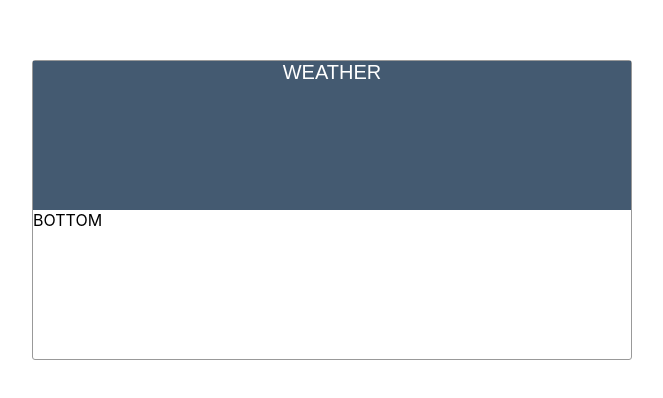
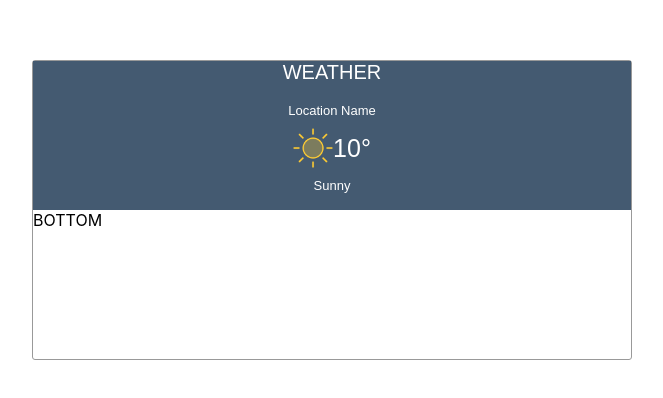
Before and after one commit to 730photo/Weather-API, a React (Create React App) app: page / in a window 1280 px wide. Shown: the part 190-588 px from the top of the page, without its empty margins (308-971 px from the left). Built offline with nearby package versions, Linux system fonts and the light colour scheme.

Commit message:
got the top icon showing

```diff
--- a/src/components/top/index.jsx
+++ b/src/components/top/index.jsx
@@ -1,6 +1,8 @@
 import React from "react";
 
 import "./style.scss";
+
+import Weather from "./weather";
 
 export default class TopSection extends React.Component {
     constructor(props)
@@ -9,8 +11,10 @@ export default class TopSection extends React.Component {
         this.state = {};
     }
     render() {
-        return <div className="top-container">
+        return ( <div className="top-container">
             <div className="title">WEATHER</div>
-        </div>;
+            <Weather />
+        </div>
+        );
     }
 }
--- a/src/components/top/style.scss
+++ b/src/components/top/style.scss
@@ -12,3 +12,49 @@
         font-size: 20px;
     }
 }
+
+.weather-container {
+    margin-top: 1.2em;
+    color: #fff;
+
+    .header {
+    display: flex;
+    flex-direction: row;
+    justify-content: center;
+    font-size: 13px;
+
+    }
+
+    .inner-container {
+        display: flex;
+        flex-direction: row;
+        justify-content: center;
+        margin: 10px 0;
+        align-items: center;
+
+        .current-weather {
+            height: fit-content;
+            font-size: 25px;
+        }
+
+        .image {
+            width: 2.5em;
+            height: 2.5em;
+
+            img {
+                width: 100%;
+                height: 100%;
+            }
+        }
+
+
+    }
+
+    .footer {
+        display: flex;
+        flex-direction: row;
+        justify-content: center;
+        font-size: 13px;
+
+    }
+}
--- /dev/null
+++ b/src/components/top/weather.jsx
@@ -0,0 +1,24 @@
+import React from "react";
+
+import SunImg from "../../resources/images/sun.png";
+
+export default class Weather extends React.Component {
+    constructor(props) {
+        super(props);
+    }
+
+    render() {
+        return (
+            <div className="weather-container">
+                <div className="header">Location Name</div>
+                <div className="inner-container">
+                    <div className="image">
+                        <img src={SunImg} />
+                    </div>
+                    <div className="current-weather">10°</div>
+                </div>
+                <div className="footer">Sunny</div>
+            </div>
+        );
+    }
+}
```
Also changed, not shown: src/resources/images/sun.png (added).
